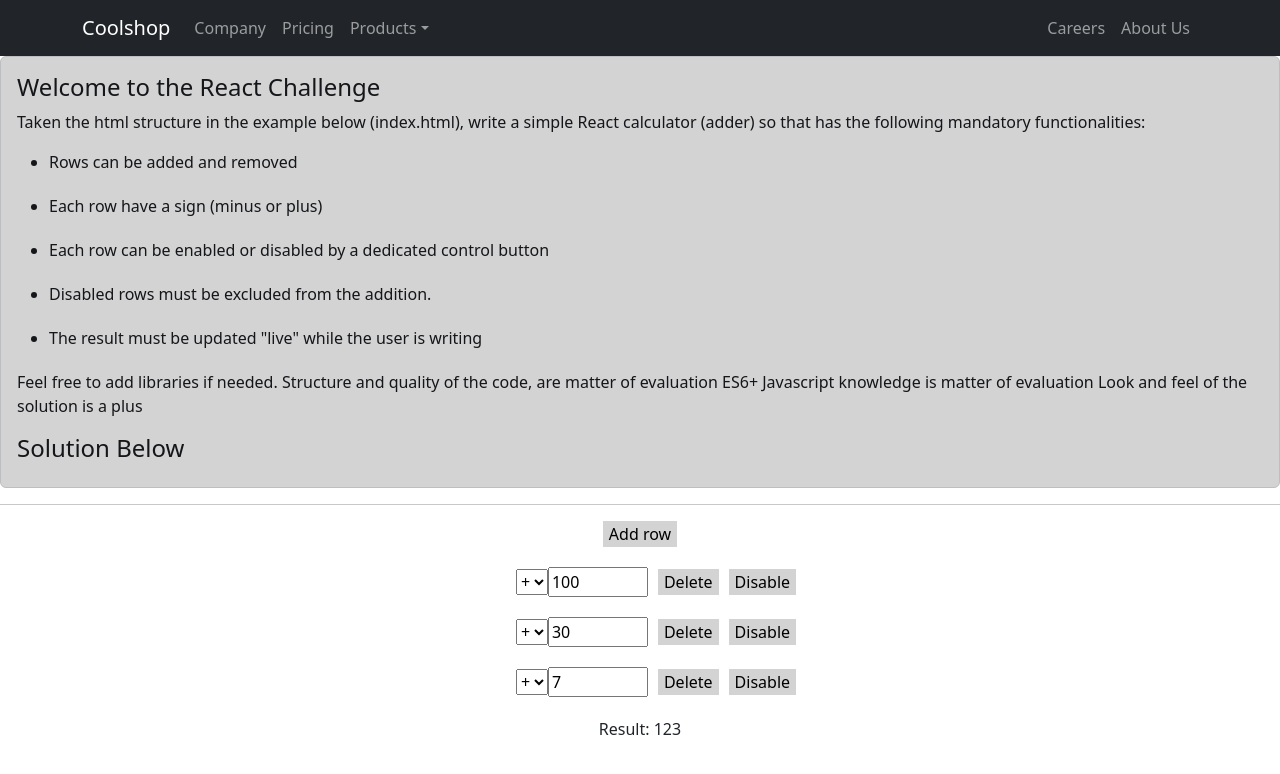
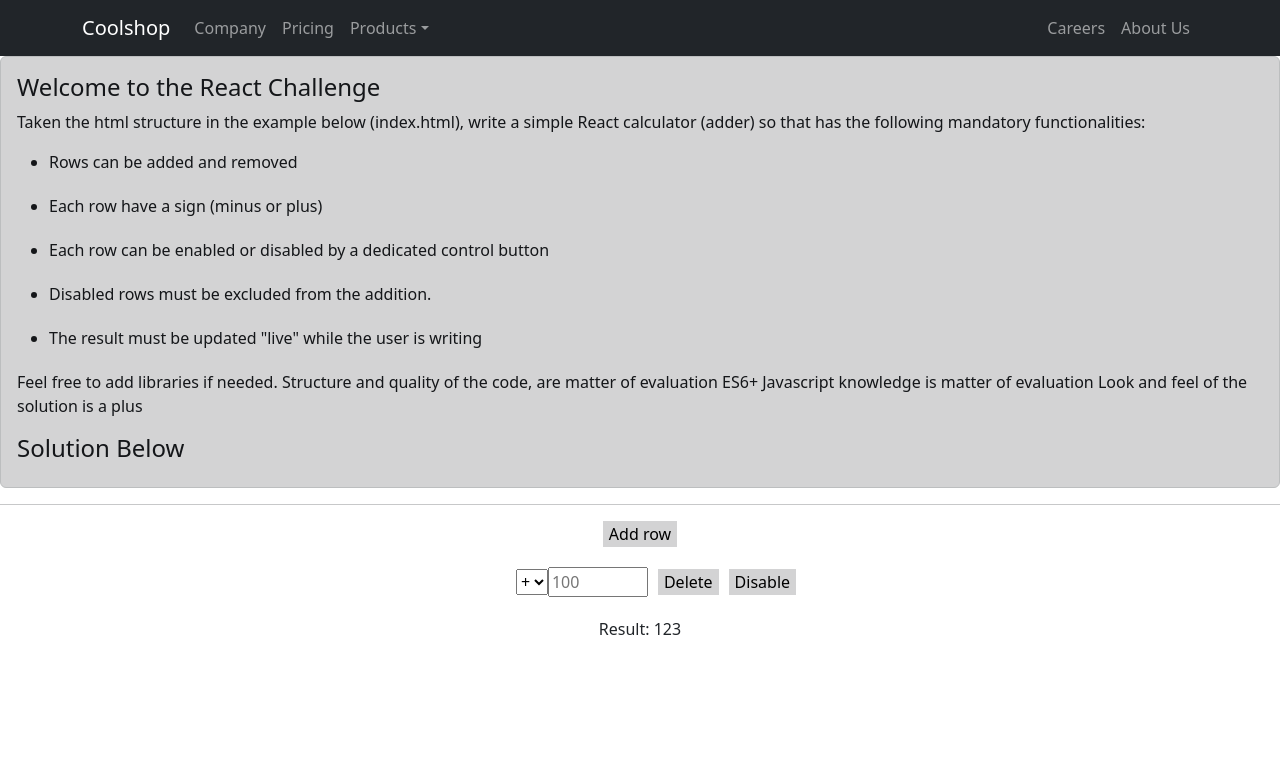
Before and after one commit to theringsofsaturn/react-challenge-calculator, a React (Create React App) app: page / in a window 1280 px wide. Shown: the top 774 px of the page. Built offline with nearby package versions, Linux system fonts and the light colour scheme.

Commit message:
added delete row functionality

```diff
--- a/src/App.js
+++ b/src/App.js
@@ -1,13 +1,14 @@
-import logo from './logo.svg';
 import MyNavbar from './components/MyNavbar';
-import Home from './components/Home';
+import Calculator from './components/Calculator';
+import Description from './components/Description';
 import './App.css';
 
 function App() {
   return (
     <div className="App">
       <MyNavbar />
-      <Home />
+      <Description />
+      <Calculator />
     </div>
   );
 }
--- /dev/null
+++ b/src/components/Calculator.jsx
@@ -0,0 +1,37 @@
+// import { useState } from 'react';
+import { useState } from 'react';
+import './calculator.css';
+
+function Home() {
+  const [show, setShow] = useState(true);
+
+  const handleClose = () => setShow(false);
+
+  return (
+    <>
+      <div className="wrapper">
+        <div>
+          <button className="add-button">Add row</button>
+        </div>
+        <ul className="lists">
+          {show ? (
+            <li>
+              <select>
+                <option select>+</option>
+                <option>-</option>
+              </select>
+              <input type="text" placeholder="100" />
+              <button onClick={handleClose} className="buttons">
+                Delete
+              </button>
+              <button className="buttons">Disable</button>
+            </li>
+          ) : null}
+        </ul>
+        <div className="result">Result: 123</div>
+      </div>
+    </>
+  );
+}
+
+export default Home;
--- /dev/null
+++ b/src/components/Description.jsx
@@ -0,0 +1,35 @@
+import React from 'react';
+import Alert from 'react-bootstrap/Alert';
+
+const Description = () => {
+  return (
+    <>
+      <Alert variant="dark">
+        <Alert.Heading>Welcome to the React Challenge</Alert.Heading>
+        <p>
+          Taken the html structure in the example below (index.html), write a
+          simple React calculator (adder) so that has the following mandatory
+          functionalities:
+        </p>
+        <ul>
+          <li>Rows can be added and removed</li>
+          <li>Each row have a sign (minus or plus)</li>
+          <li>
+            Each row can be enabled or disabled by a dedicated control button
+          </li>
+          <li>Disabled rows must be excluded from the addition.</li>
+          <li>The result must be updated "live" while the user is writing</li>
+        </ul>
+        <p>
+          Feel free to add libraries if needed. Structure and quality of the
+          code, are matter of evaluation ES6+ Javascript knowledge is matter of
+          evaluation Look and feel of the solution is a plus
+        </p>
+        <Alert.Heading>Solution Below</Alert.Heading>
+      </Alert>
+      <hr />
+    </>
+  );
+};
+
+export default Description;
--- a/src/components/Home.jsx
+++ /dev/null
@@ -1,77 +0,0 @@
-import Alert from 'react-bootstrap/Alert';
-import './home.css';
-
-function Home() {
-  return (
-    <>
-      <Alert variant="dark">
-        <Alert.Heading>Welcome to the React Challenge</Alert.Heading>
-        <p>
-          Taken the html structure in the example below (index.html), write a
-          simple React calculator (adder) so that has the following mandatory
-          functionalities:
-        </p>
-        <ul>
-          <li>Rows can be added and removed</li>
-          <li>Each row have a sign (minus or plus)</li>
-          <li>
-            Each row can be enabled or disabled by a dedicated control button
-          </li>
-          <li>Disabled rows must be excluded from the addition.</li>
-          <li>The result must be updated "live" while the user is writing</li>
-        </ul>
-        <p>
-          Feel free to add libraries if needed. Structure and quality of the
-          code, are matter of evaluation ES6+ Javascript knowledge is matter of
-          evaluation Look and feel of the solution is a plus
-        </p>
-        <Alert.Heading>Solution Below</Alert.Heading>
-      </Alert>
-      <hr />
-
-      <div className="wrapper">
-        <div>
-          <button className="add-button">Add row</button>
-        </div>
-        <ul className="lists">
-          <li>
-            <select>
-              <option className="options" select>
-                +
-              </option>
-              <option className="options">-</option>
-            </select>
-            <input type="text" value="100" />
-            <button className="buttons">Delete</button>
-            <button className="buttons">Disable</button>
-          </li>
-          <li>
-            <select>
-              <option className="options" select>
-                +
-              </option>
-              <option className="options">-</option>
-            </select>
-            <input type="text" value="30" />
-            <button className="buttons">Delete</button>
-            <button className="buttons">Disable</button>
-          </li>
-          <li>
-            <select>
-              <option className="options">+</option>
-              <option className="options" select>
-                -
-              </option>
-            </select>
-            <input type="text" value="7" />
-            <button className="buttons">Delete</button>
-            <button className="buttons">Disable</button>
-          </li>
-        </ul>
-        <div className="result">Result: 123</div>
-      </div>
-    </>
-  );
-}
-
-export default Home;
```
Also changed, not shown: src/components/calculator.css (renamed from src/components/home.css).
